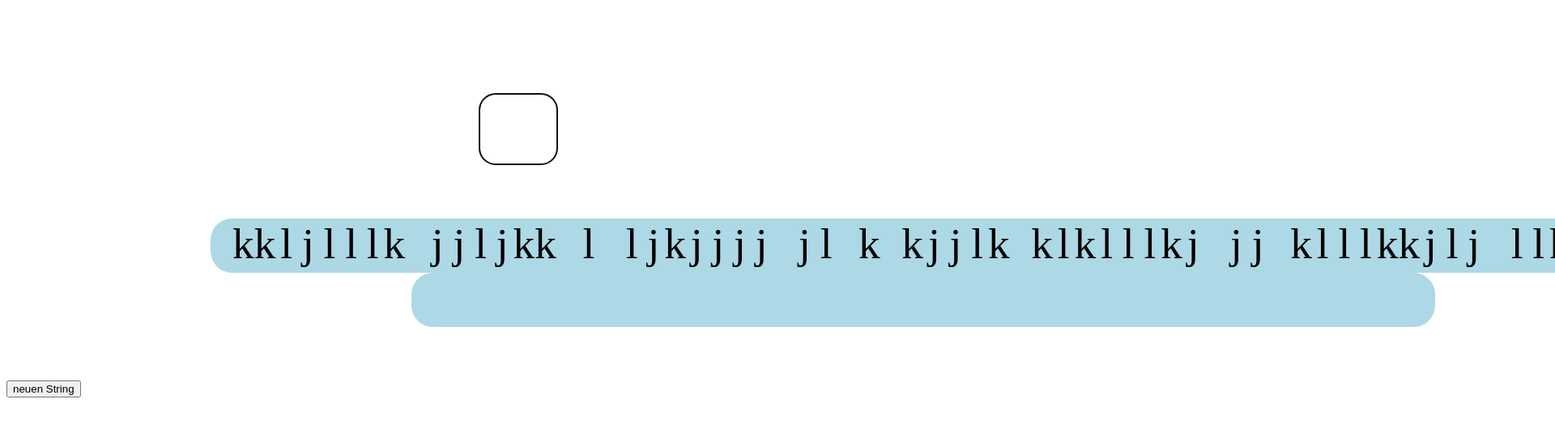
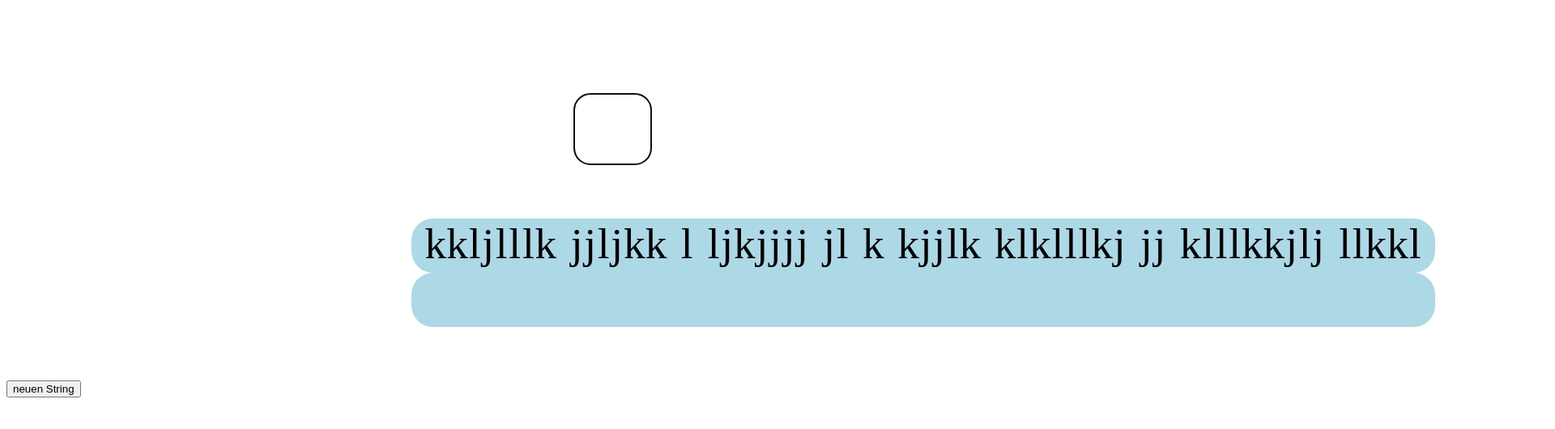
Before and after one commit to Steppzilla/TippUebung, a plain HTML site: page index.html in a window 1280 px wide. Shown: the top 530 px of the page at 81% size, 1920 px wide, since content can reach past the window. Drawn offline with Linux system fonts and the light colour scheme.

Commit message:
Update index.html

```diff
--- a/index.html
+++ b/index.html
@@ -7,11 +7,11 @@
 		<script src="jquery.js"></script>
 		<style>
 			body{
-				display:flex;
-				justify-content:center;
-				flex-wrap:wrap;
+
 			}
 			#input1{
+				position:relative;
+				left:700px;
 				width:40pt;
 				padding:15pt;
 				border-radius:15pt;
```
